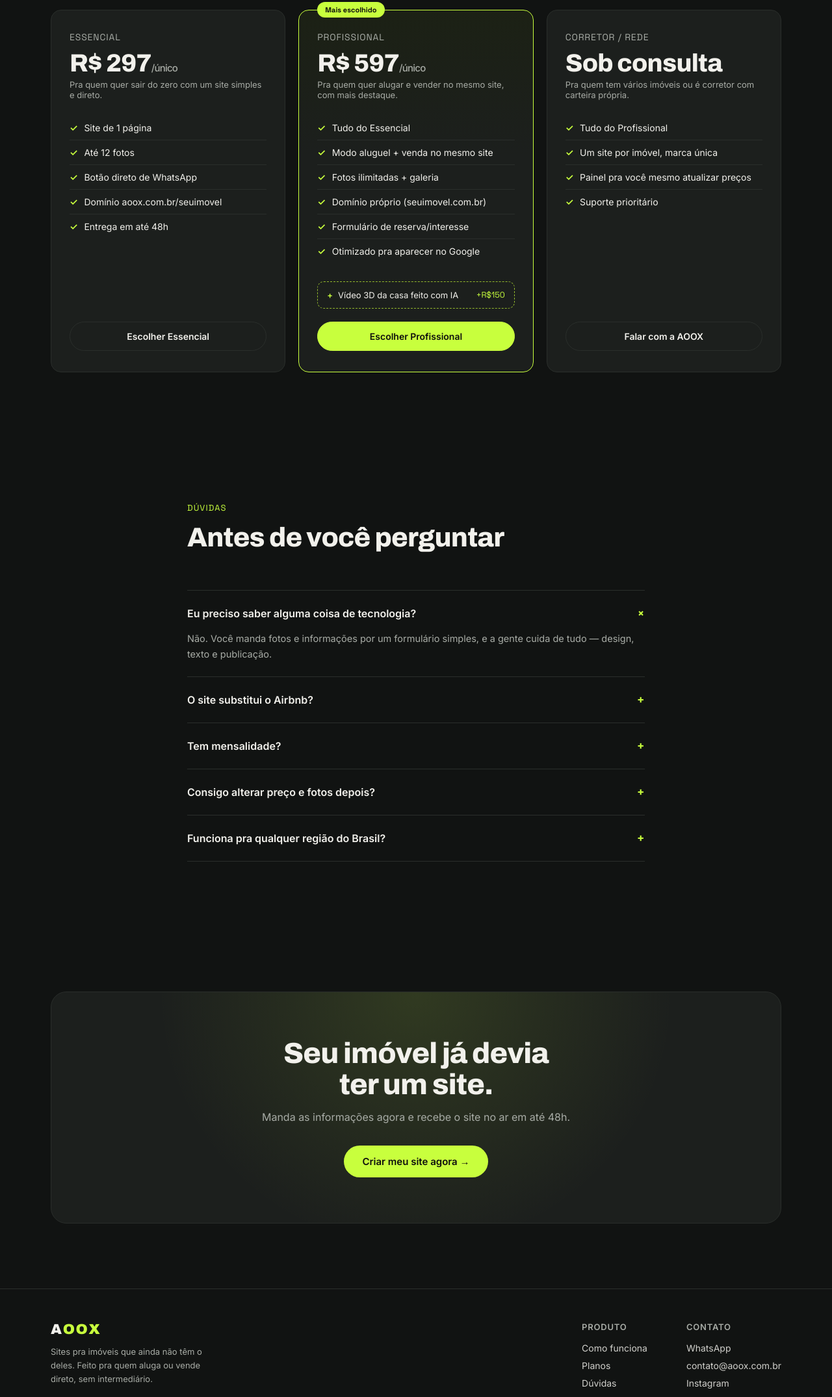
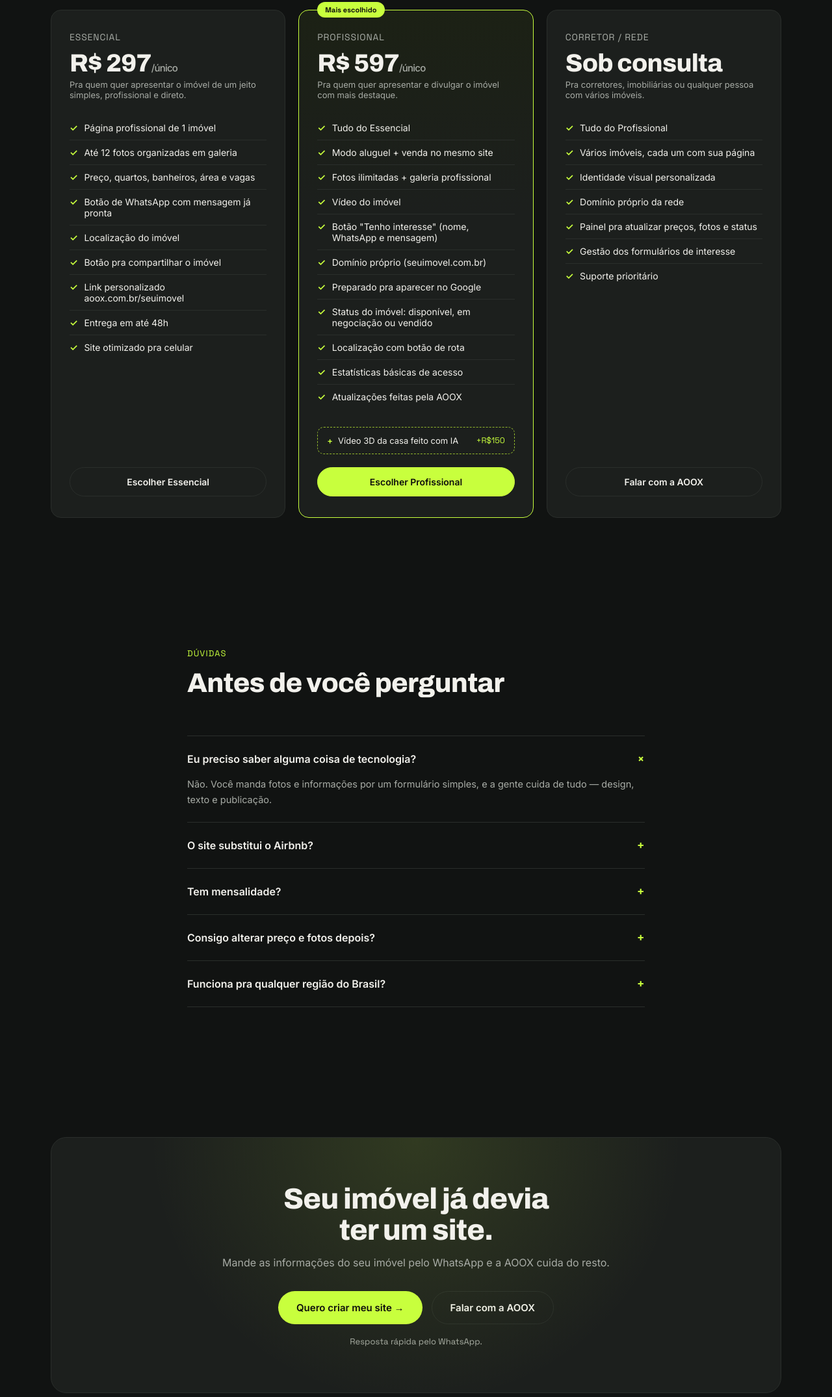
Before and after one commit to aooxwebsites-droid/aoox-site, a plain HTML site: page index.html in a window 1280 px wide. Shown: the part 4594-6744 px from the top of the page at 65% size. Drawn offline with Linux system fonts and the light colour scheme.

Commit message:
Update index.html

```diff
--- a/index.html
+++ b/index.html
@@ -5,6 +5,9 @@
 <meta name="viewport" content="width=device-width, initial-scale=1.0">
 <title>AOOX — Todo imóvel merece um site</title>
 <meta name="description" content="A AOOX cria o site do seu imóvel em até 48h. Pra alugar, pra vender, sem depender só do Airbnb ou do OLX.">
+<meta property="og:type" content="website">
+<meta property="og:title" content="AOOX — Todo imóvel merece um site">
+<meta property="og:description" content="Sites profissionais pra apresentar seu imóvel, com contato direto pelo WhatsApp. No ar em até 48h.">
 <link rel="preconnect" href="https://fonts.googleapis.com">
 <link rel="preconnect" href="https://fonts.gstatic.com" crossorigin>
 <link href="https://fonts.googleapis.com/css2?family=Space+Grotesk:wght@400;500;600;700&family=Archivo:wght@600;700;800;900&family=Inter:wght@400;500;600&display=swap" rel="stylesheet">
@@ -100,6 +103,8 @@
     font-weight:600;font-size:15px;transition:border-color .2s, background .2s;
   }
   .btn-ghost:hover{border-color:var(--ink-dim);background:var(--bg-soft);}
+  .final-cta-actions{display:flex;gap:14px;flex-wrap:wrap;justify-content:center;}
+  .final-cta-note{display:block;margin-top:18px;font-size:13px;color:var(--ink-dim);font-family:'Space Grotesk',monospace;}
   .hero-note{font-size:13px;color:var(--ink-dim);font-family:'Space Grotesk',monospace;}
 
   /* -------- HERO MOCK BROWSER (thesis visual) -------- */
@@ -547,13 +552,17 @@
       <div class="plan">
         <span class="plan-name">Essencial</span>
         <div class="plan-price">R$ 297<span>/único</span></div>
-        <p class="plan-desc">Pra quem quer sair do zero com um site simples e direto.</p>
+        <p class="plan-desc">Pra quem quer apresentar o imóvel de um jeito simples, profissional e direto.</p>
         <ul class="plan-features">
-          <li><span class="check">✓</span> Site de 1 página</li>
-          <li><span class="check">✓</span> Até 12 fotos</li>
-          <li><span class="check">✓</span> Botão direto de WhatsApp</li>
-          <li><span class="check">✓</span> Domínio aoox.com.br/seuimovel</li>
+          <li><span class="check">✓</span> Página profissional de 1 imóvel</li>
+          <li><span class="check">✓</span> Até 12 fotos organizadas em galeria</li>
+          <li><span class="check">✓</span> Preço, quartos, banheiros, área e vagas</li>
+          <li><span class="check">✓</span> Botão de WhatsApp com mensagem já pronta</li>
+          <li><span class="check">✓</span> Localização do imóvel</li>
+          <li><span class="check">✓</span> Botão pra compartilhar o imóvel</li>
+          <li><span class="check">✓</span> Link personalizado aoox.com.br/seuimovel</li>
           <li><span class="check">✓</span> Entrega em até 48h</li>
+          <li><span class="check">✓</span> Site otimizado pra celular</li>
         </ul>
         <a href="#comecar" class="plan-cta">Escolher Essencial</a>
       </div>
@@ -561,14 +570,19 @@
         <span class="plan-badge">Mais escolhido</span>
         <span class="plan-name">Profissional</span>
         <div class="plan-price">R$ 597<span>/único</span></div>
-        <p class="plan-desc">Pra quem quer alugar e vender no mesmo site, com mais destaque.</p>
+        <p class="plan-desc">Pra quem quer apresentar e divulgar o imóvel com mais destaque.</p>
         <ul class="plan-features">
           <li><span class="check">✓</span> Tudo do Essencial</li>
           <li><span class="check">✓</span> Modo aluguel + venda no mesmo site</li>
-          <li><span class="check">✓</span> Fotos ilimitadas + galeria</li>
+          <li><span class="check">✓</span> Fotos ilimitadas + galeria profissional</li>
+          <li><span class="check">✓</span> Vídeo do imóvel</li>
+          <li><span class="check">✓</span> Botão "Tenho interesse" (nome, WhatsApp e mensagem)</li>
           <li><span class="check">✓</span> Domínio próprio (seuimovel.com.br)</li>
-          <li><span class="check">✓</span> Formulário de reserva/interesse</li>
-          <li><span class="check">✓</span> Otimizado pra aparecer no Google</li>
+          <li><span class="check">✓</span> Preparado pra aparecer no Google</li>
+          <li><span class="check">✓</span> Status do imóvel: disponível, em negociação ou vendido</li>
+          <li><span class="check">✓</span> Localização com botão de rota</li>
+          <li><span class="check">✓</span> Estatísticas básicas de acesso</li>
+          <li><span class="check">✓</span> Atualizações feitas pela AOOX</li>
         </ul>
         <div class="plan-extra">
           <span class="extra-name"><span class="plus">+</span> Vídeo 3D da casa feito com IA</span>
@@ -579,11 +593,14 @@
       <div class="plan">
         <span class="plan-name">Corretor / Rede</span>
         <div class="plan-price">Sob consulta</div>
-        <p class="plan-desc">Pra quem tem vários imóveis ou é corretor com carteira própria.</p>
+        <p class="plan-desc">Pra corretores, imobiliárias ou qualquer pessoa com vários imóveis.</p>
         <ul class="plan-features">
           <li><span class="check">✓</span> Tudo do Profissional</li>
-          <li><span class="check">✓</span> Um site por imóvel, marca única</li>
-          <li><span class="check">✓</span> Painel pra você mesmo atualizar preços</li>
+          <li><span class="check">✓</span> Vários imóveis, cada um com sua página</li>
+          <li><span class="check">✓</span> Identidade visual personalizada</li>
+          <li><span class="check">✓</span> Domínio próprio da rede</li>
+          <li><span class="check">✓</span> Painel pra atualizar preços, fotos e status</li>
+          <li><span class="check">✓</span> Gestão dos formulários de interesse</li>
           <li><span class="check">✓</span> Suporte prioritário</li>
         </ul>
         <a href="#comecar" class="plan-cta">Falar com a AOOX</a>
@@ -627,8 +644,12 @@
   <div class="wrap">
     <div class="final-cta">
       <h2>Seu imóvel já devia<br>ter um site.</h2>
-      <p>Manda as informações agora e recebe o site no ar em até 48h.</p>
-      <a href="#" class="btn-primary" style="position:relative;">Criar meu site agora →</a>
+      <p>Mande as informações do seu imóvel pelo WhatsApp e a AOOX cuida do resto.</p>
+      <div class="final-cta-actions">
+        <a href="#" class="btn-primary" id="whatsapp-start" style="position:relative;">Quero criar meu site →</a>
+        <a href="#" class="btn-ghost" id="whatsapp-talk">Falar com a AOOX</a>
+      </div>
+      <span class="final-cta-note">Resposta rápida pelo WhatsApp.</span>
     </div>
   </div>
 </section>
@@ -649,8 +670,8 @@
         </div>
         <div class="footer-col">
           <h4>Contato</h4>
-          <a href="#">WhatsApp</a>
-          <a href="#">contato@aoox.com.br</a>
+          <a href="#" id="whatsapp-footer">WhatsApp</a>
+          <a href="mailto:contato@aoox.com.br">contato@aoox.com.br</a>
           <a href="#">Instagram</a>
         </div>
       </div>
@@ -672,5 +693,45 @@
   });
 </script>
 
+<script>
+  /* WhatsApp - AOOX */
+  const WHATSAPP_NUMBER = "5542999923702";
+
+  const DEFAULT_MESSAGE = "Olá! Vi a AOOX e quero criar um site para o meu imóvel.";
+
+  const START_MESSAGE = "Olá! Vi a AOOX e quero criar um site para meu imóvel.\n\n" +
+    "Nome: \n" +
+    "Tipo de imóvel: \n" +
+    "Cidade/Estado: \n" +
+    "Alugar ou vender: \n" +
+    "Plano de interesse: \n\n" +
+    "Quero saber como funciona.";
+
+  const TALK_MESSAGE = "Olá! Vi o site da AOOX e gostaria de tirar algumas dúvidas antes de contratar.";
+
+  function whatsappLink(message){
+    return "https://wa.me/" + WHATSAPP_NUMBER + "?text=" + encodeURIComponent(message);
+  }
+
+  function setWhatsappButton(el, message){
+    if(!el) return;
+    el.setAttribute('href', whatsappLink(message));
+    el.setAttribute('target', '_blank');
+    el.setAttribute('rel', 'noopener');
+  }
+
+  // Botões que usam a mensagem padrão (nav)
+  setWhatsappButton(document.querySelector('.nav-cta'), DEFAULT_MESSAGE);
+
+  // "Quero criar meu site" - CTA final, mensagem estruturada
+  setWhatsappButton(document.getElementById('whatsapp-start'), START_MESSAGE);
+
+  // "Falar com a AOOX" - CTA final, dúvidas antes de contratar
+  setWhatsappButton(document.getElementById('whatsapp-talk'), TALK_MESSAGE);
+
+  // WhatsApp no rodapé - mensagem padrão
+  setWhatsappButton(document.getElementById('whatsapp-footer'), DEFAULT_MESSAGE);
+</script>
+
 </body>
 </html>
```
